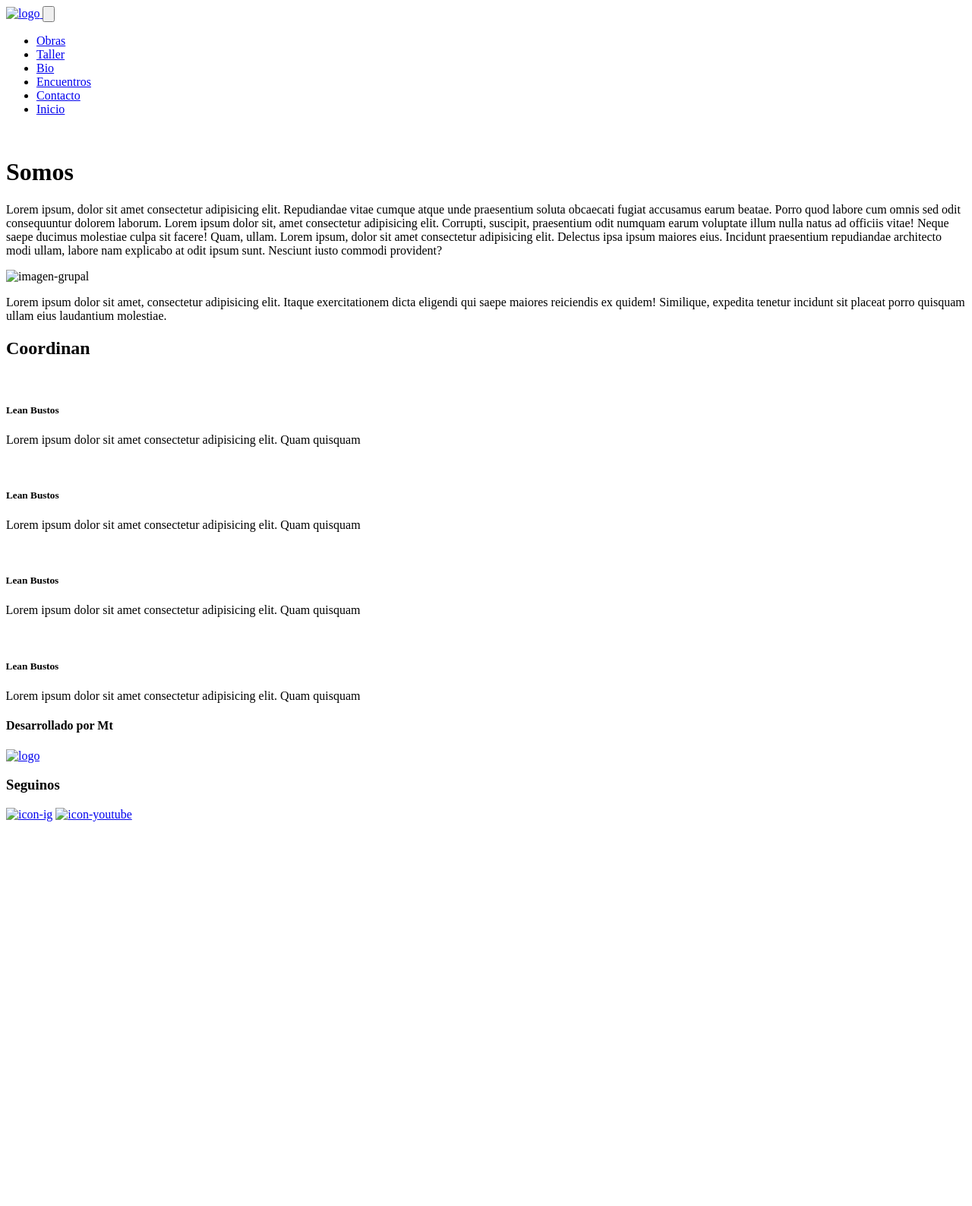
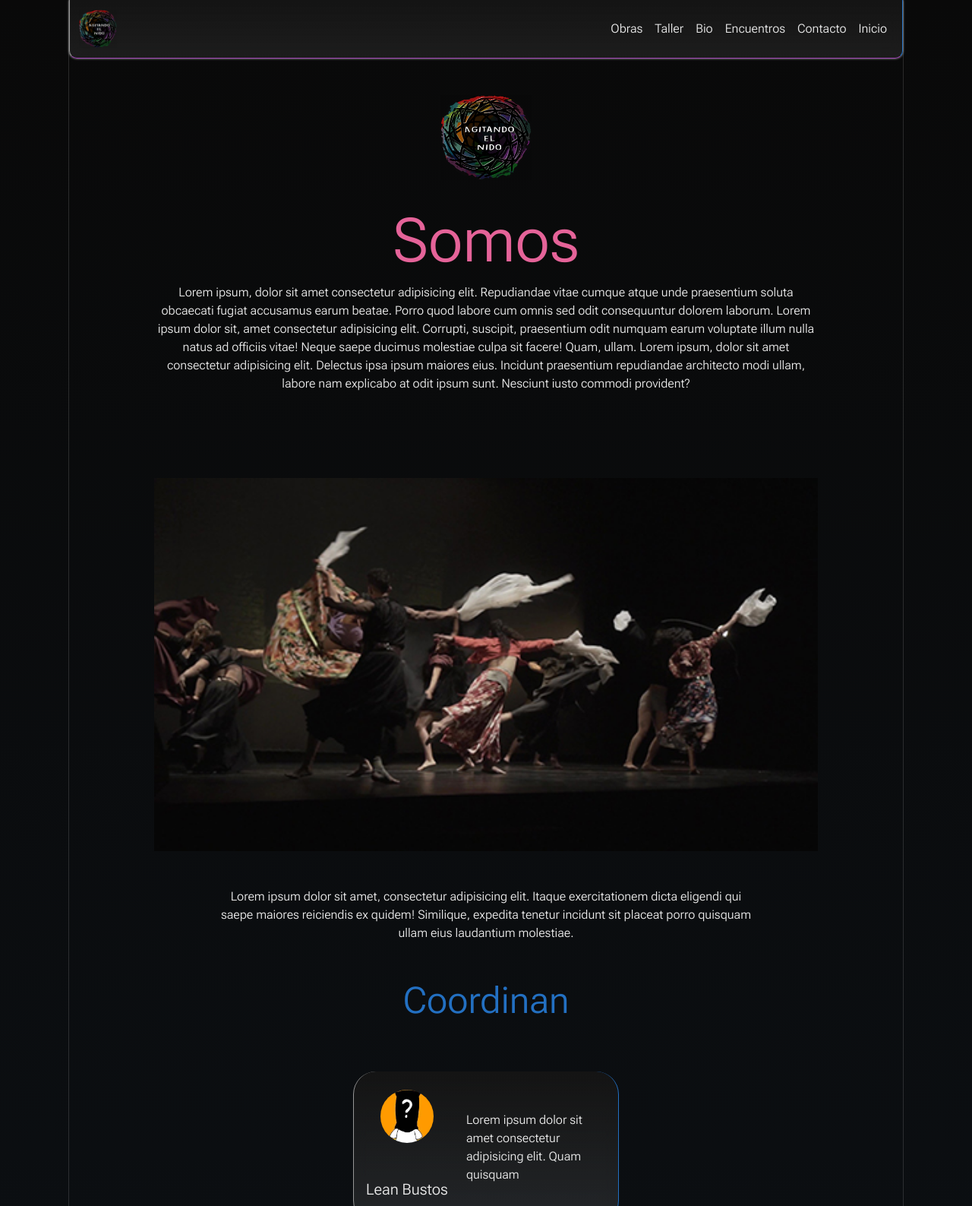
Before and after one commit to MatiasTello87/agitando-el-nido, a website: page pages/biografía.html in a window 1280 px wide. Shown: the top 1587 px of the page at 76% size. Before the commit the page ends 1089 px from the top, so only its background shows below. Drawn offline with nearby package versions, Linux system fonts and the light colour scheme; the site is published under a folder, as on GitHub Pages, so addresses that start at the root find nothing.

```diff
--- a/pages/biografía.html
+++ b/pages/biografía.html
@@ -8,22 +8,22 @@
     <!--animación con aos-->
     <link href="https://unpkg.com/aos@2.3.1/dist/aos.css" rel="stylesheet">
     <!--link de bottstrap-->
-    <link rel="stylesheet" href="/libs/bootstrap-dist/css/bootstrap.min.css">
+    <link rel="stylesheet" href="../libs/bootstrap-dist/css/bootstrap.min.css">
     <!--link de css-->
-    <link rel="stylesheet" href="/css/estilos.css">
-    <link rel="icon" href="/assets/icons/logo-2.ico">
+    <link rel="stylesheet" href="../css/estilos.css">
+    <link rel="icon" href="../assets/icons/logo-2.ico">
 </head>
 <body>
 <!--Header de bootstrap-->
 <header>
     <nav class="navbar navbar-expand-lg contenedor-transparente">
         <div class="container-fluid">
-        <a class="navbar-brand" href="/index.html">
-            <img class="logo-header" src="/assets/icons/logo-2.png" alt="logo">
+        <a class="navbar-brand" href="../index.html">
+            <img class="logo-header" src="../assets/icons/logo-2.png" alt="logo">
         </a>
         <button class="navbar-toggler" type="button" data-bs-toggle="collapse" data-bs-target="#navbarNav" aria-controls="navbarNav" aria-expanded="false" aria-label="Toggle navigation">
             <span class="">
-                <img src="/assets/icons/hamburger.png" alt="">
+                <img src="../assets/icons/hamburger.png" alt="">
             </span>
         </button>
         <div class="collapse navbar-collapse" id="navbarNav">
@@ -44,7 +44,7 @@
                 <a class="nav-link" href="contacto.html">Contacto</a>
             </li>
             <li class="nav-item">
-                <a class="nav-link" href="/index.html">Inicio</a>
+                <a class="nav-link" href="../index.html">Inicio</a>
             </li>
             </ul>
         </div>
@@ -53,39 +53,39 @@
 </header>
     <main>
         <div class="container-logo-titulos">
-            <img class="logo-big" src="/assets/icons/logo-2.png" alt="">
+            <img class="logo-big" src="../assets/icons/logo-2.png" alt="">
             <h1 class="tittle"data-aos="fade-left" data-aos-duration="3000">Somos</h1>
         </div>
         <p class="text">Lorem ipsum, dolor sit amet consectetur adipisicing elit. Repudiandae vitae cumque atque unde praesentium soluta obcaecati fugiat accusamus earum beatae. Porro quod labore cum omnis sed odit consequuntur dolorem laborum. Lorem ipsum dolor sit, amet consectetur adipisicing elit. Corrupti, suscipit, praesentium odit numquam earum voluptate illum nulla natus ad officiis vitae! Neque saepe ducimus molestiae culpa sit facere! Quam, ullam. Lorem ipsum, dolor sit amet consectetur adipisicing elit. Delectus ipsa ipsum maiores eius. Incidunt praesentium repudiandae architecto modi ullam, labore nam explicabo at odit ipsum sunt. Nesciunt iusto commodi provident?</p>
         <section>
         <div class="flex-somos">
-            <img  src="/assets/img/Que sabe el Pueblo_Moment 2.jpg" alt="imagen-grupal">
+            <img  src="../assets/img/Que sabe el Pueblo_Moment 2.jpg" alt="imagen-grupal">
             <p class="text">Lorem ipsum dolor sit amet, consectetur adipisicing elit. Itaque exercitationem dicta eligendi qui saepe maiores reiciendis ex quidem! Similique, expedita tenetur incidunt sit placeat porro quisquam ullam eius laudantium molestiae.</p>
             <h2>Coordinan</h2>
             <div class="card-somos card-somos--1"data-aos="zoom-out" data-aos-duration="3000">
                 <div class="perfil">
-                    <img src="/assets/img/señorX.jpg" alt="">
+                    <img src="../assets/img/señorX.jpg" alt="">
                     <h5>Lean Bustos</h5>
                 </div>
                 <p class="text">Lorem ipsum dolor sit amet consectetur adipisicing elit. Quam quisquam </p>
             </div>
             <div class="card-somos card-somos--2" data-aos="zoom-out" data-aos-duration="3000">
                 <div class="perfil">
-                    <img src="/assets/img/señorX.jpg" alt="">
+                    <img src="../assets/img/señorX.jpg" alt="">
                     <h5>Lean Bustos</h5>
                 </div>
                 <p class="text">Lorem ipsum dolor sit amet consectetur adipisicing elit. Quam quisquam </p>
             </div>
             <div class="card-somos card-somos--3" data-aos="zoom-out"data-aos-duration="3000">
                 <div class="perfil">
-                    <img src="/assets/img/señorX.jpg" alt="">
+                    <img src="../assets/img/señorX.jpg" alt="">
                     <h5>Lean Bustos</h5>
                 </div>
                 <p class="text">Lorem ipsum dolor sit amet consectetur adipisicing elit. Quam quisquam </p>
             </div>
             <div class="card-somos card-somos--4" data-aos="zoom-out"data-aos-duration="3000">
                 <div class="perfil">
-                    <img src="/assets/img/señorX.jpg" alt="">
+                    <img src="../assets/img/señorX.jpg" alt="">
                     <h5>Lean Bustos</h5>
                 </div>
                 <p class="text">Lorem ipsum dolor sit amet consectetur adipisicing elit. Quam quisquam </p>
@@ -95,14 +95,14 @@
     </main>
     <footer>
         <h4>Desarrollado por Mt</h4>
-        <a href="/index.html"><img class="footer-logo" src="/assets/icons/logo-2.png" alt="logo"></a>
+        <a href="../index.html"><img class="footer-logo" src="../assets/icons/logo-2.png" alt="logo"></a>
         <div class="redes">
             <h3>Seguinos</h3>
-            <a target="_blank" href="https://www.instagram.com/agitando_el_nido/"><img  class="footer-icon" src="/assets/icons/icono-de-instagram-colorido.png" alt="icon-ig"></a>
-            <a target="_blank" href="https://www.youtube.com/channel/UCu-ccm0jKSlv8WVDpk6585A"><img class="footer-icon--youtube" src="/assets/icons/youtube-icon.svg" alt="icon-youtube"></a>
+            <a target="_blank" href="https://www.instagram.com/agitando_el_nido/"><img  class="footer-icon" src="../assets/icons/icono-de-instagram-colorido.png" alt="icon-ig"></a>
+            <a target="_blank" href="https://www.youtube.com/channel/UCu-ccm0jKSlv8WVDpk6585A"><img class="footer-icon--youtube" src="../assets/icons/youtube-icon.svg" alt="icon-youtube"></a>
         </div>
     </footer>
-<script src="/libs/bootstrap-dist/js/bootstrap.min.js"></script>
+<script src="../libs/bootstrap-dist/js/bootstrap.min.js"></script>
 <!--link de aos-->
 <script src="https://unpkg.com/aos@2.3.1/dist/aos.js"></script>
 <script>
```
